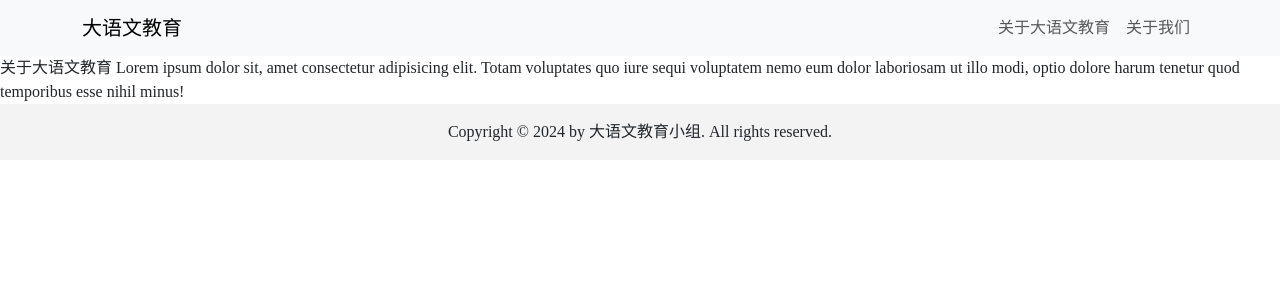
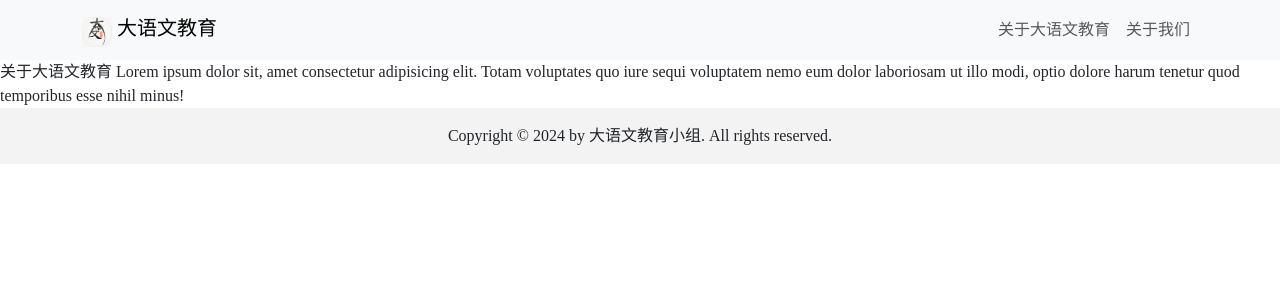
Before and after one commit to ttiramisu/website-2024, a Flask app: page / in a window 1280 px wide. Shown: the top 300 px of the page. Run offline with Flask 2, Linux system fonts and the light colour scheme; some libraries are stand-ins or nearby versions.

Commit message:
logo img

```diff
--- a/api/templates/base.html
+++ b/api/templates/base.html
@@ -41,8 +41,8 @@
     <nav class="navbar navbar-expand-lg bg-body-tertiary" id="nav">
       <div class="container">
         <a class="navbar-brand" href="{{ url_for('index') }}">
-          <!-- <img src="{{ url_for('static', filename='img/logo.webp') }}" alt="..." width="30" height="30"
-            class="d-inline-block align-text-top"> -->
+          <img src="{{ url_for('static', filename='img/logo.jpg') }}" alt="..." width="30" height="30"
+            class="d-inline-block align-text-top">
           大语文教育
         </a>
         <button class=" navbar-toggler" type="button" data-bs-toggle="collapse" data-bs-target="#navbarSupportedContent"
```
Also changed, not shown: api/static/img/logo.jpg (added).
